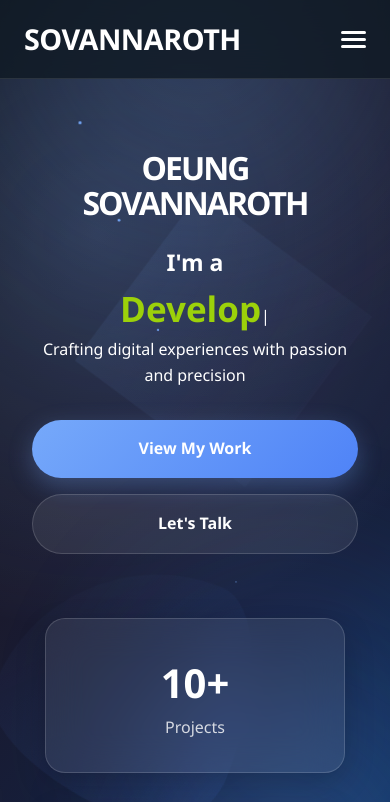
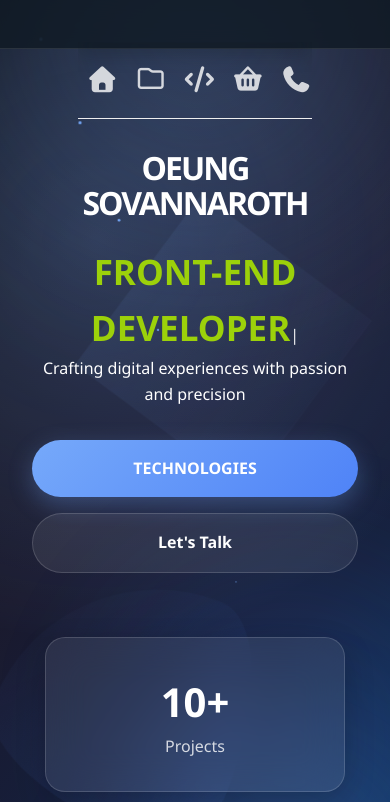
Before and after one commit to Oeungsovannaroth/myportfolio, a plain HTML site: page index.html in a window 390 px wide. Shown: the top 802 px of the page. Drawn offline with nearby package versions, Linux system fonts and the light colour scheme; a web font is replaced by a local one.

Commit message:
last update

```diff
--- a/index.html
+++ b/index.html
@@ -195,6 +195,42 @@ Free HTML CSS Template
         font-weight: bold;
         color: rgb(156, 209, 10);
     }
+
+    .mobile-top-icons {
+        position: fixed;
+        top: 14;
+        left: 0;
+        right: 0;
+        backdrop-filter: blur(10px);
+        display: none;
+        justify-content: space-around;
+        padding: 12px 0;
+        z-index: 1000;
+        border-bottom: 1px solid #eee;
+        margin-top: 10px;
+    }
+
+    .mobile-top-icons a {
+        font-size: 26px;
+        color: #ffffff;
+        opacity: 0.8;
+        padding: 5px 8px;
+    }
+
+    .mobile-top-icons a:hover,
+    .mobile-top-icons a.active {
+        opacity: 1;
+        color: #007bff;
+    }
+
+    @media (max-width: 768px) {
+        .mobile-top-icons {
+            display: flex;
+            width: 60%;
+            align-items: center;
+            margin-left: 20%;
+        }
+    }
 </style>
 
 <body>
@@ -202,7 +238,7 @@ Free HTML CSS Template
         <div class="nav-container">
             <a href="#home" class="logo">
                 <div class="logo-icon"></div>
-                <div class="logo-text">SOVANNAROTH</div>
+                <div class="logo-text"></div>
             </a>
             <ul class="nav-links">
                 <li><a href="#home">Home</a></li>
@@ -212,12 +248,19 @@ Free HTML CSS Template
                 <li><a href="#contact">Contact</a></li>
             </ul>
             <div class="mobile-menu-btn" id="mobileMenuBtn">
+                <!-- <span></span>
                 <span></span>
-                <span></span>
-                <span></span>
+                <span></span> -->
             </div>
         </div>
-        <div class="mobile-nav" id="mobileNav">
+        <div class="mobile-top-icons">
+            <a href="#home"><i class="fa-solid fa-house"></i></a>
+            <a href="#about"><i class="fa-regular fa-folder"></i></a>
+            <a href="#skills"><i class="fa-solid fa-code"></i></a>
+            <a href="#timeline"><i class="fa-solid fa-basket-shopping"></i></a>
+            <a href="#contact"><i class="fa-solid fa-phone"></i></a>
+        </div>
+        <!-- <div class="mobile-nav" id="mobileNav">
             <ul>
                 <li><a href="#home">Home</a></li>
                 <li><a href="#about">About</a></li>
@@ -225,7 +268,7 @@ Free HTML CSS Template
                 <li><a href="#timeline">Resume</a></li>
                 <li><a href="#contact">Contact</a></li>
             </ul>
-        </div>
+        </div> -->
     </nav>
 
     <section id="home" class="hero">
@@ -250,12 +293,13 @@ Free HTML CSS Template
         </div>
         <div class="hero-content">
             <h1>OEUNG SOVANNAROTH</h1>
-            <p style="font-size: 23px; font-weight: bold;">I'm a
-                <p><span class=" typed " data-typed-items="Designer, Developer, Freelancer, Photographer "></span><span class="typed-cursor " aria-hidden="true "></span></p>
+            <p style="font-size: 23px; font-weight: bold;">
+                <p><span class=" typed " data-typed-items="DESIGNER, FRONT-END DEVELOPER, ANDROID DEVELOPER, FREELANCER, PHOTOGRAPHER
+"></span><span class="typed-cursor " aria-hidden="true "></span></p>
             </p>
             <p>Crafting digital experiences with passion and precision</p>
             <div class="cta-buttons ">
-                <a href="#timeline " class="cta-primary ">View My Work</a>
+                <a href="#skills " class="cta-primary ">TECHNOLOGIES</a>
                 <a href="#contact " class="cta-secondary ">Let's Talk</a>
             </div>
 
@@ -273,7 +317,7 @@ Free HTML CSS Template
         </div>
     </section>
 
-    <section id="about " class="fade-in ">
+    <section id="about" class="fade-in ">
         <div class="container ">
             <div class="section-header ">
                 <h2 class="section-title ">About Me</h2>
@@ -347,7 +391,7 @@ Free HTML CSS Template
         </div>
     </section>
 
-    <section id="skills " class="fade-in ">
+    <section id="skills" class="fade-in ">
         <div class="container ">
             <div class="section-header ">
                 <h2 class="section-title ">SKILLS & TECHNOLOGIES</h2>
@@ -507,7 +551,7 @@ Free HTML CSS Template
         </div>
     </section>
 
-    <section id="timeline " class="fade-in ">
+    <section id="timeline" class="fade-in ">
         <div class="container ">
             <div class="section-header ">
                 <h2 class="section-title ">Resume</h2>
@@ -522,7 +566,7 @@ Free HTML CSS Template
                 <button class="timeline-filter " data-filter="project ">Projects</button>
             </div>
 
-            <div class="timeline-container ">
+            <div class="timeline-container " data-category="all">
                 <div class="timeline-line "></div>
                 <div class="timeline-progress "></div>
 
@@ -617,7 +661,7 @@ Free HTML CSS Template
                         </div>
                     </div>
                 </div>
-                <div class="timeline-item " data-category="work ">
+
                 <div class="timeline-item " data-category="work ">
                     <div class="timeline-node ">💼</div>
                     <div class="timeline-content ">
@@ -635,13 +679,13 @@ Free HTML CSS Template
                         </div>
 
                     </div>
-                    </div>
+
                 </div>
             </div>
     </section>
 
 
-    <section id="contact " class="fade-in ">
+    <section id="contact" class="fade-in ">
         <div class="container ">
             <div class="section-header ">
                 <h2 class="section-title ">Let's Create Together</h2>
```
Lines whose indentation alone changed are shown as unchanged.
